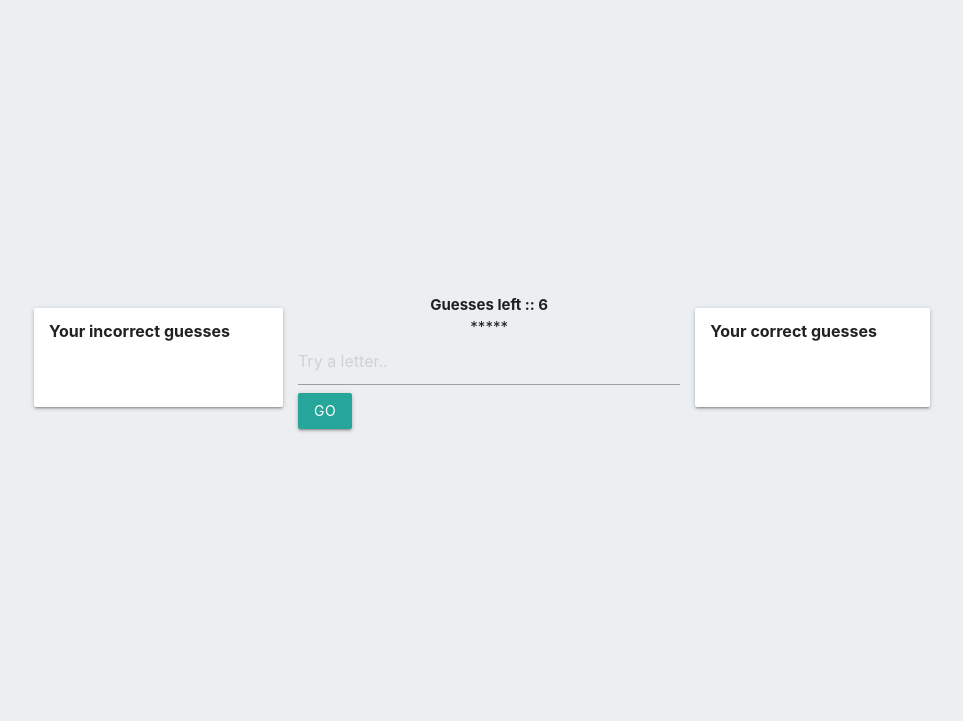
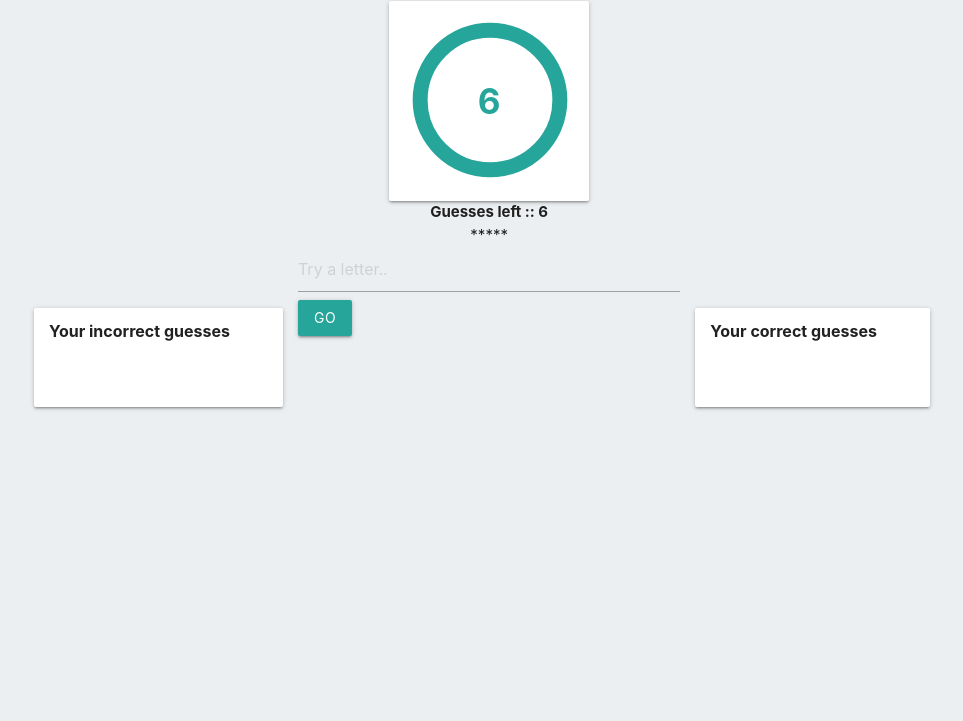
Before and after one commit to samuelsilvadev/angular.js-projects, a website: page hangman/index.html in a window 1280 px wide. Shown: the part 121-842 px from the top of the page, without its empty margins (158-1121 px from the left). Drawn offline with nearby package versions, Linux system fonts and the light colour scheme.

Commit message:
feat(hangman): Add svg to be a donut graph
- Added circle svg.
- Updated styles.

```diff
--- a/hangman/index.html
+++ b/hangman/index.html
@@ -21,7 +21,14 @@
 			</p>
 		</section>
 		<div class="attempts">
-			<div class="attempts__chart"></div>
+			<div class="chart card">
+				<p class="chart__guesses">{{ guesses }}</p>
+				<svg class="slice" width="160" height="160" xmlns="http://www.w3.org/2000/svg">
+					<g>
+						<circle class="slice__circle" r="69.85699" cy="81" cx="81" stroke-width="15" stroke="#26a69a" fill="none"/>
+					</g>
+				</svg>
+			</div>
 			<p  class="attempts__guesses-left">Guesses left :: {{ guesses }}</p>
 			<p class="attempts__final-word">{{ displayWord }}</p>
 			<form>
--- a/hangman/src/css/index.css
+++ b/hangman/src/css/index.css
@@ -15,7 +15,7 @@ body {
 }
 
 .hangman-app {
-    align-items: center;
+	align-items: center;
 	display: flex;
 	height: 90vh;
 }
@@ -31,6 +31,7 @@ body {
 }
 
 .attempts {
+	align-self: stretch;
 	flex-grow: 2;
 	margin-left: 1rem;
 	margin-right: 1rem;
@@ -51,3 +52,32 @@ body {
 	margin-top: 1rem;
 	padding: 0 1rem;
 }
+
+.chart {
+	height: 200px;
+	margin: auto;
+	position: relative;
+	width: 200px;
+}
+
+.slice {
+	left: 50%;
+	position: absolute;
+	top: 50%;
+	transform: translate(-50%, -50%) rotate(-90deg);
+}
+
+.slice__circle {
+	stroke-dasharray: 440;
+	stroke-dashoffset: 0;
+}
+
+.chart__guesses {
+	color: #26a69a;
+	font-size: 35px;
+	font-weight: bold;
+	left: 50%;
+	position: absolute;
+	top: 50%;
+	transform: translate(-50%, -50%);
+}
```
